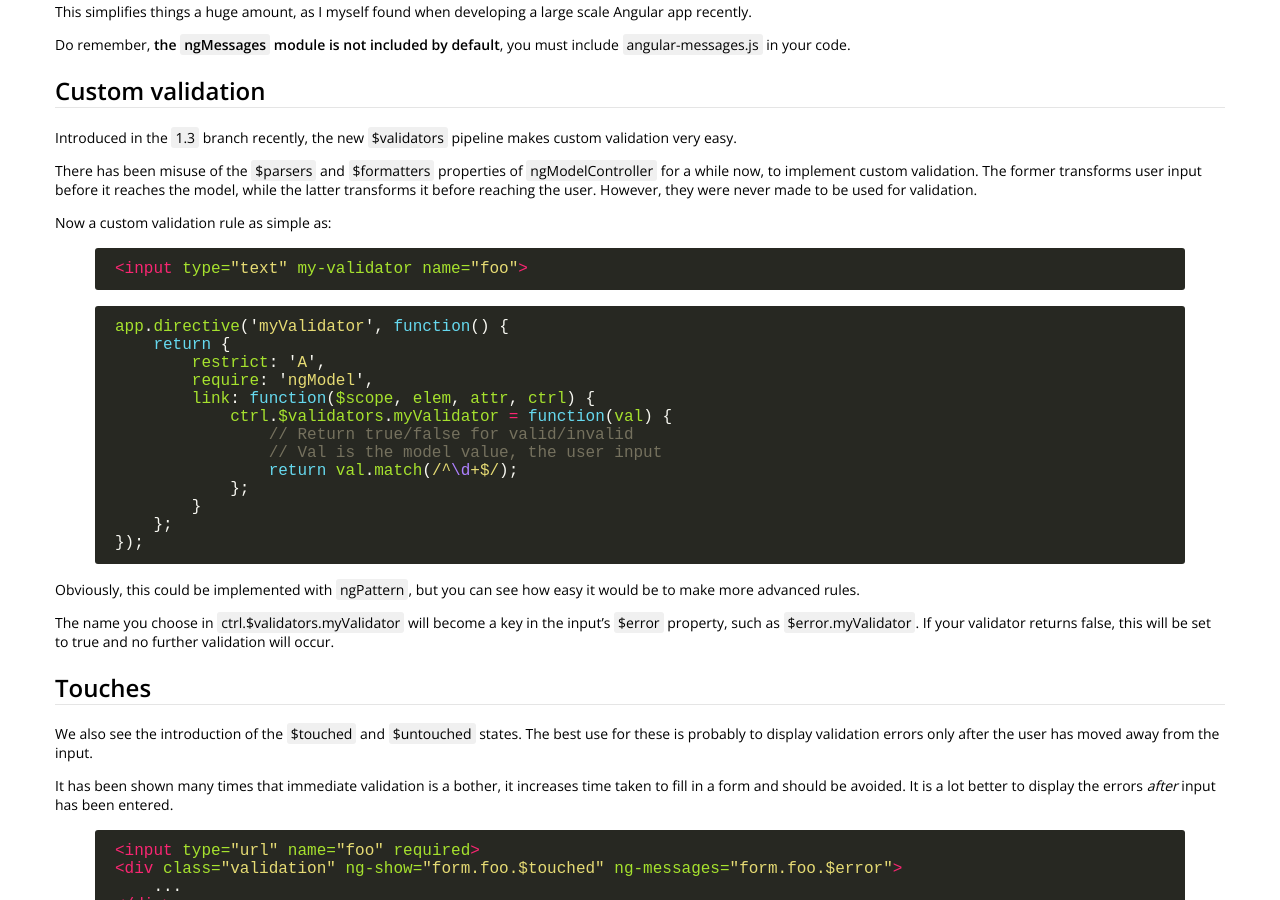
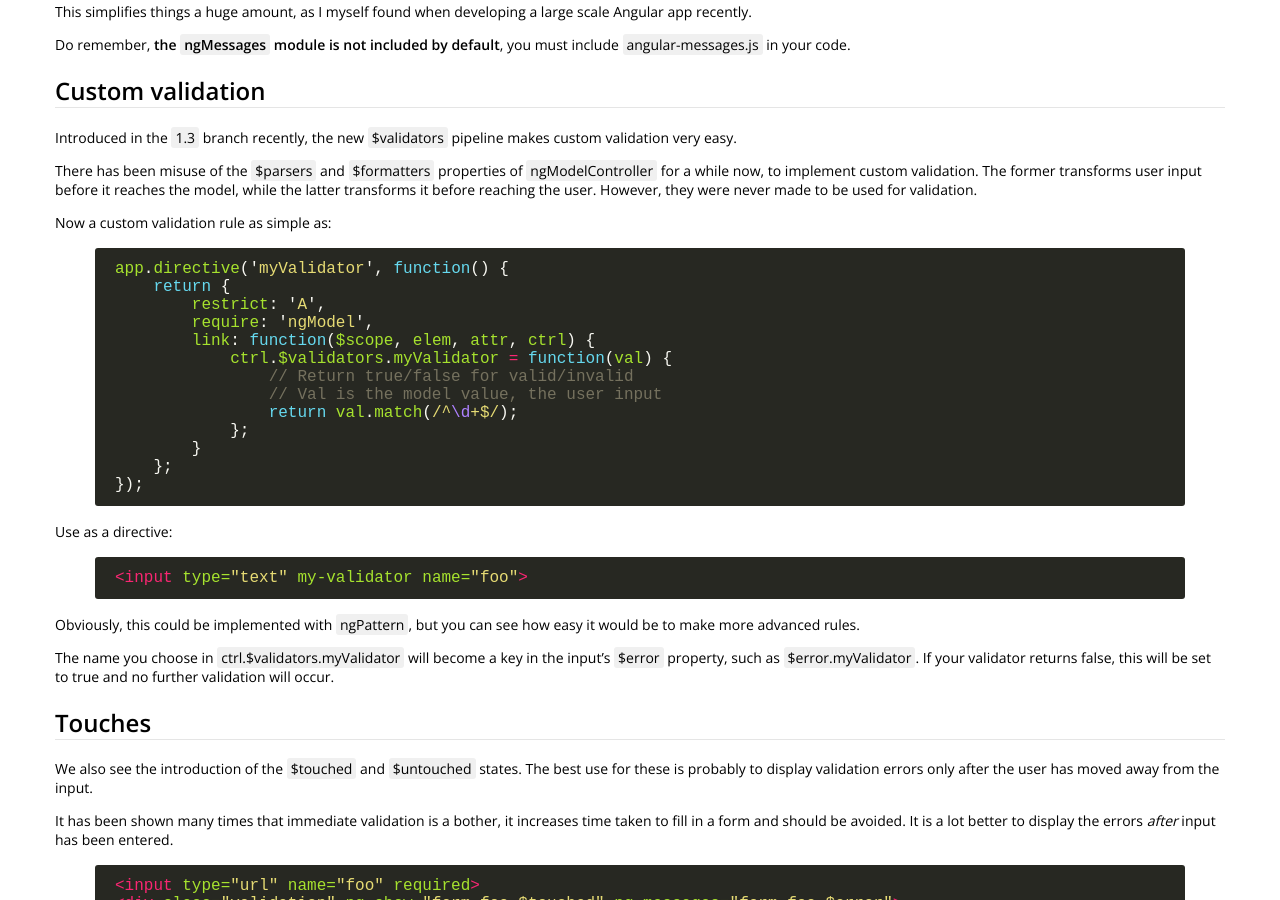
Before and after one commit to 43081j/43081j.github.io, a Jekyll site: the page built from _posts/2014-08-03-form-validation-in-angular.md, in a window 1280 px wide and 900 px high, scrolled down 713 px. Built offline with Jekyll 4.4.1, drawn with Linux system fonts in a browser that asks for light colours; nearby versions of some CDN libraries; comment, search, counter and statistics services are not loaded.

Commit message:
separation

```diff
--- a/_posts/2014-08-03-form-validation-in-angular.md
+++ b/_posts/2014-08-03-form-validation-in-angular.md
@@ -44,12 +44,6 @@ There has been misuse of the `$parsers` and `$formatters` properties of `ngModel
 
 Now a custom validation rule as simple as:
 
-{% highlight html %}
-<input type="text" my-validator name="foo">
-{% endhighlight %}
-
-
-
 {% highlight javascript %}
 app.directive('myValidator', function() {
     return {
@@ -64,6 +58,12 @@ app.directive('myValidator', function() {
         }
     };
 });
+{% endhighlight %}
+
+Use as a directive:
+
+{% highlight html %}
+<input type="text" my-validator name="foo">
 {% endhighlight %}
 
 Obviously, this could be implemented with `ngPattern`, but you can see how easy it would be to make more advanced rules.
```
